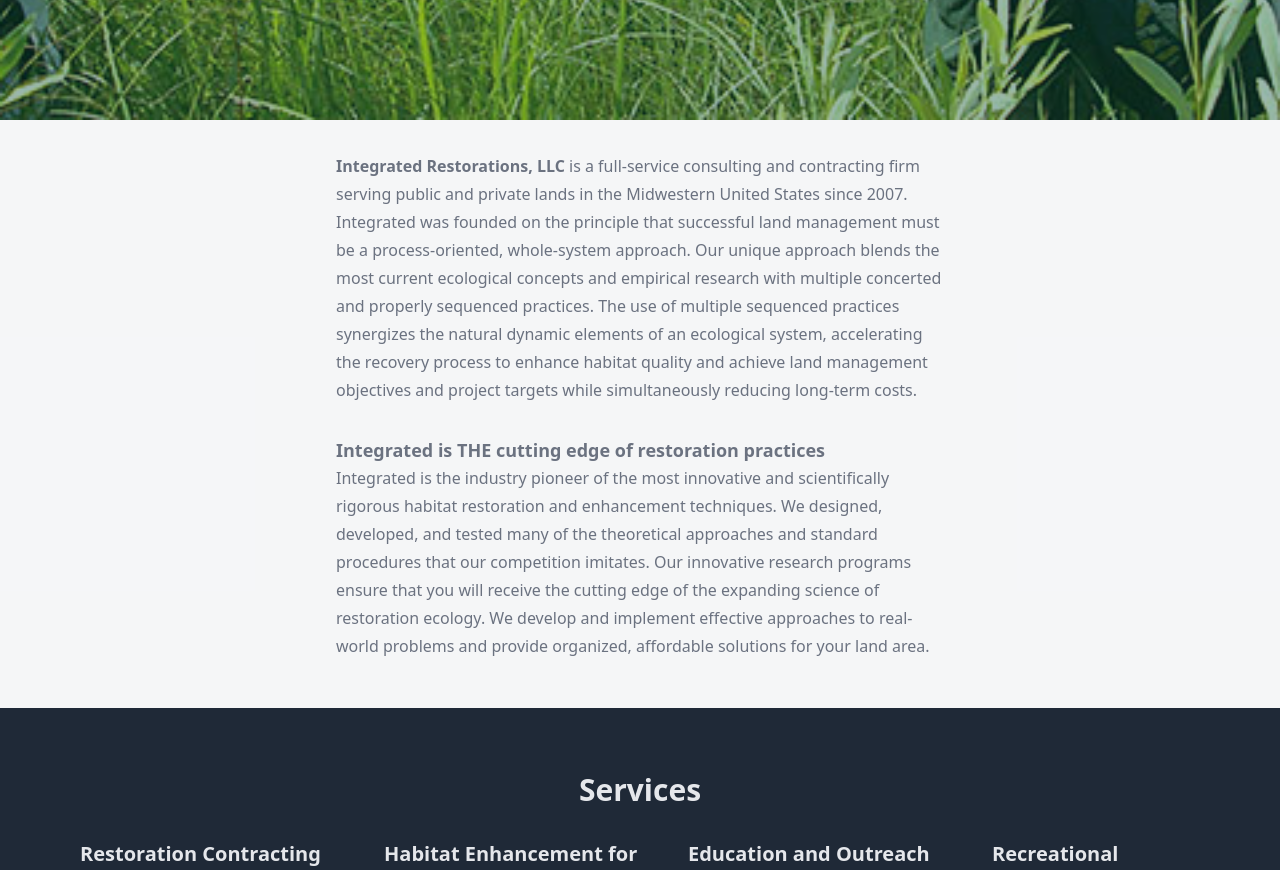
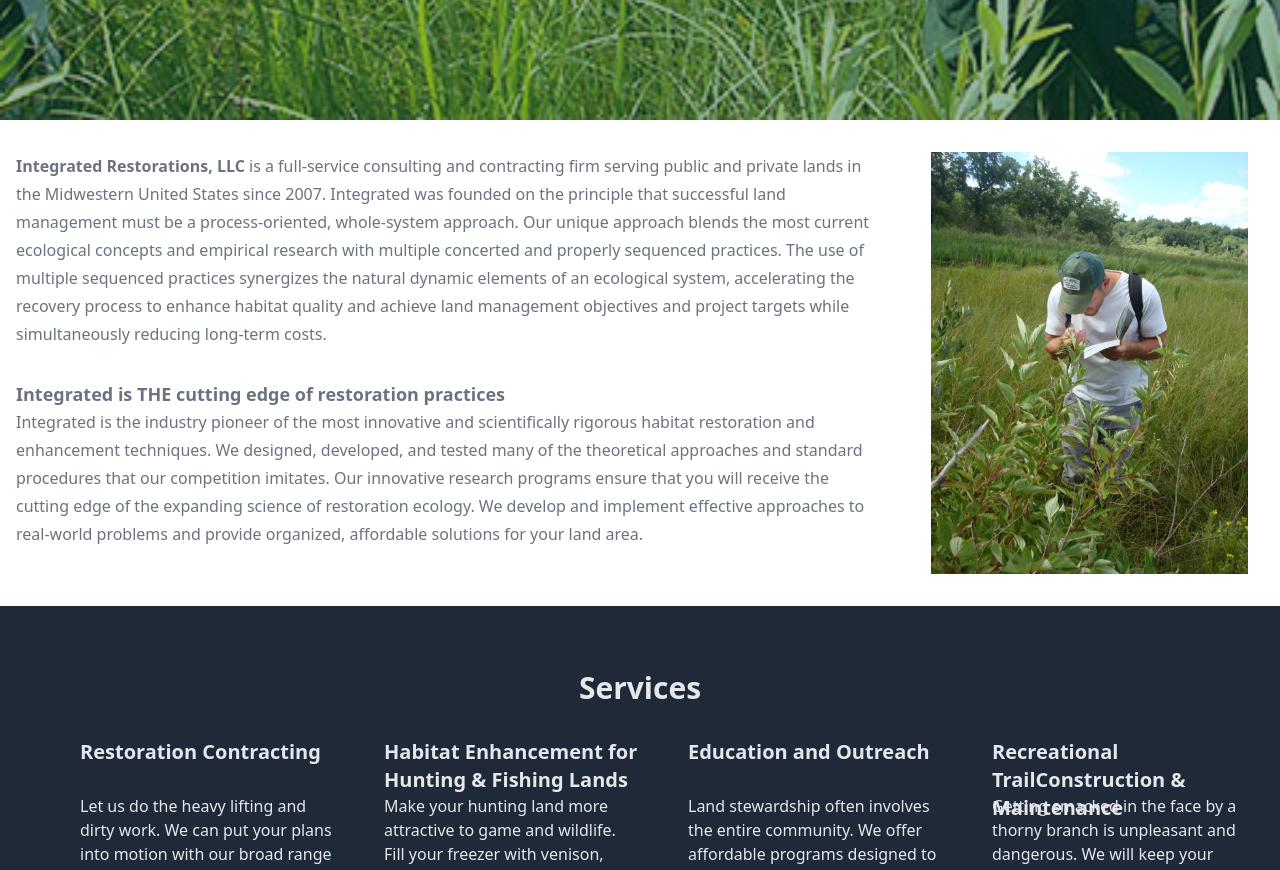
Before and after one commit to mostlyclicks/ir-wi-2022, a React (Create React App) app: page / in a window 1280 px wide. Shown: the part 680-1550 px from the top of the page. Built offline with nearby package versions, Linux system fonts and the light colour scheme.

Commit message:
add image to about

```diff
--- a/src/components/About.js
+++ b/src/components/About.js
@@ -1,9 +1,10 @@
 import React from 'react'
+import ServiceConsultingImg from '../images/botanicalsurvey1.JPG'
 
 const About = () => {
   return (
-    <section className=" bg-gray-100 bg-opacity-80">
-    <div className="container sm:w-8/12 md:w-1/2 mx-auto py-8 px-4 text-gray-500 text-lg">
+    <section className=" flex flex-col md:flex-row md:container md:mx-auto">
+    <div className="py-8 px-20 md:px-4 text-gray-500 text-lg">
       <p className="text-left mb-8"><strong>Integrated Restorations, LLC</strong> is a full-service consulting and contracting firm serving public and private lands in the Midwestern United States since 2007. Integrated was founded on the principle that successful land management must be a process-oriented, whole-system approach. Our unique approach blends the most current ecological concepts and empirical research with multiple concerted and properly sequenced practices. The use of multiple sequenced practices synergizes the natural dynamic elements of an ecological system, accelerating the recovery process to enhance habitat quality and achieve land management objectives and project targets while simultaneously reducing long-term costs.</p>
 
       <h2 className=" text-left font-bold">Integrated is THE cutting edge of restoration practices</h2>
@@ -11,6 +12,9 @@
       <p className="text-left mb-4">Integrated is the industry pioneer of the most innovative and scientifically rigorous habitat restoration and enhancement techniques. We designed, developed, and tested many of the theoretical approaches and standard procedures that our competition imitates. Our innovative research programs ensure that you will receive the cutting edge of the expanding science of restoration ecology. We develop and implement effective approaches to real-world problems and provide organized, affordable solutions for your land area.</p>
 
     </div>
+    <div className="py-8 px-20 md:px-8">
+      <img src={ServiceConsultingImg} alt="prairie field work" className="" />
+    </div>
     </section>
   )
 }
```
Also changed, not shown: src/images/botanicalsurvey1.JPG (added), src/images/services_consulting.jpg (added).
